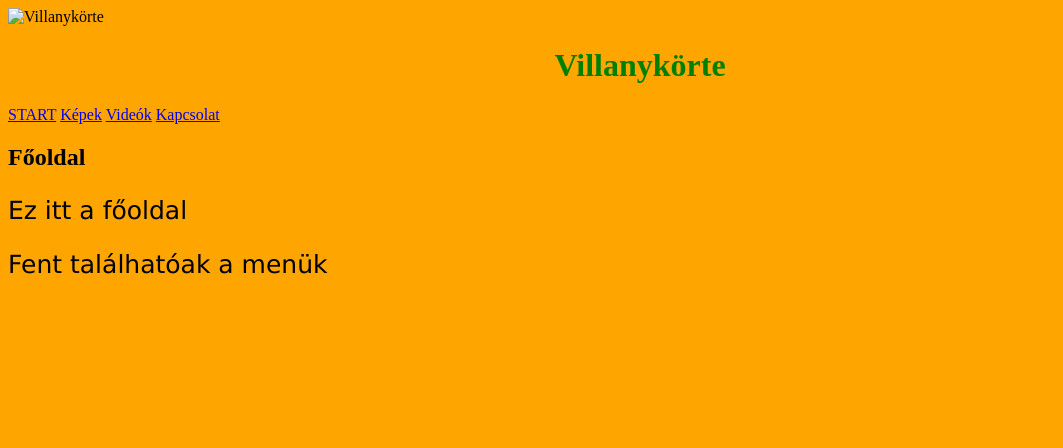
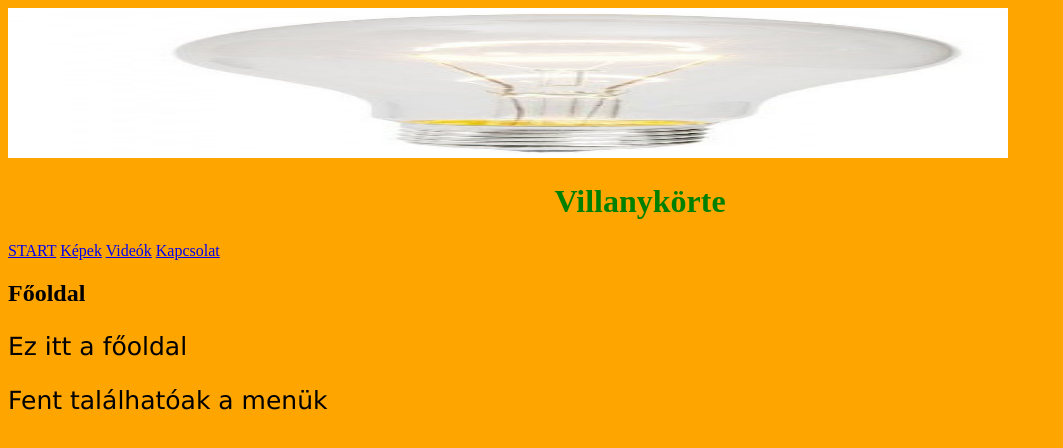
Before and after one commit to beluscsakzsolt11/NET, a plain HTML site: page index.html in a window 1280 px wide. Shown: the whole page, without its empty margins (0-1063 px from the left). Drawn offline with Linux system fonts and the light colour scheme.

Commit message:
Update index.html

```diff
--- a/index.html
+++ b/index.html
@@ -12,7 +12,7 @@
     </head>
     <body>
         <header id="fejlec">
-            <img src="villanykorte.jpg" width="1000px" height="150px"  alt="Villanykörte" />
+            <img src="img/villanykorte.jpg" width="1000px" height="150px"  alt="Villanykörte" />
             <h1 id="szlogen">
                 Villanykörte
             </h1>
```
